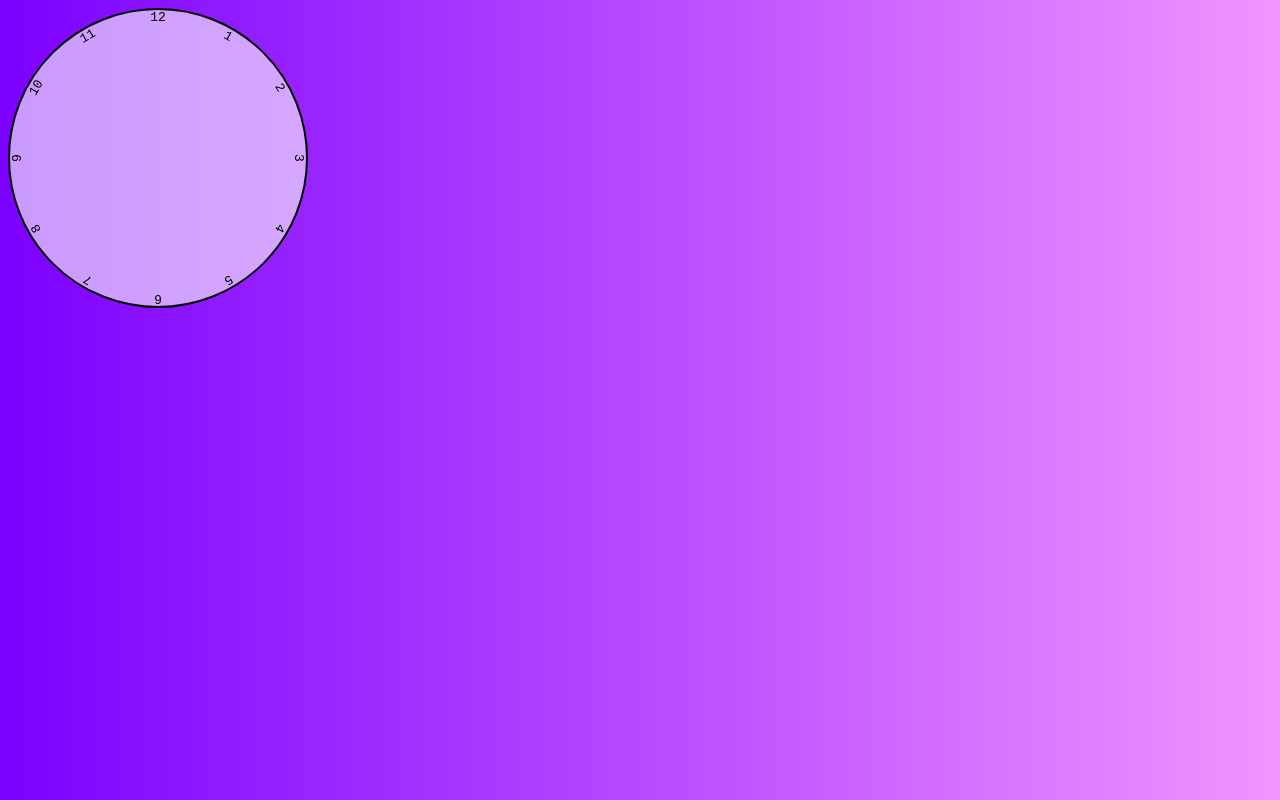
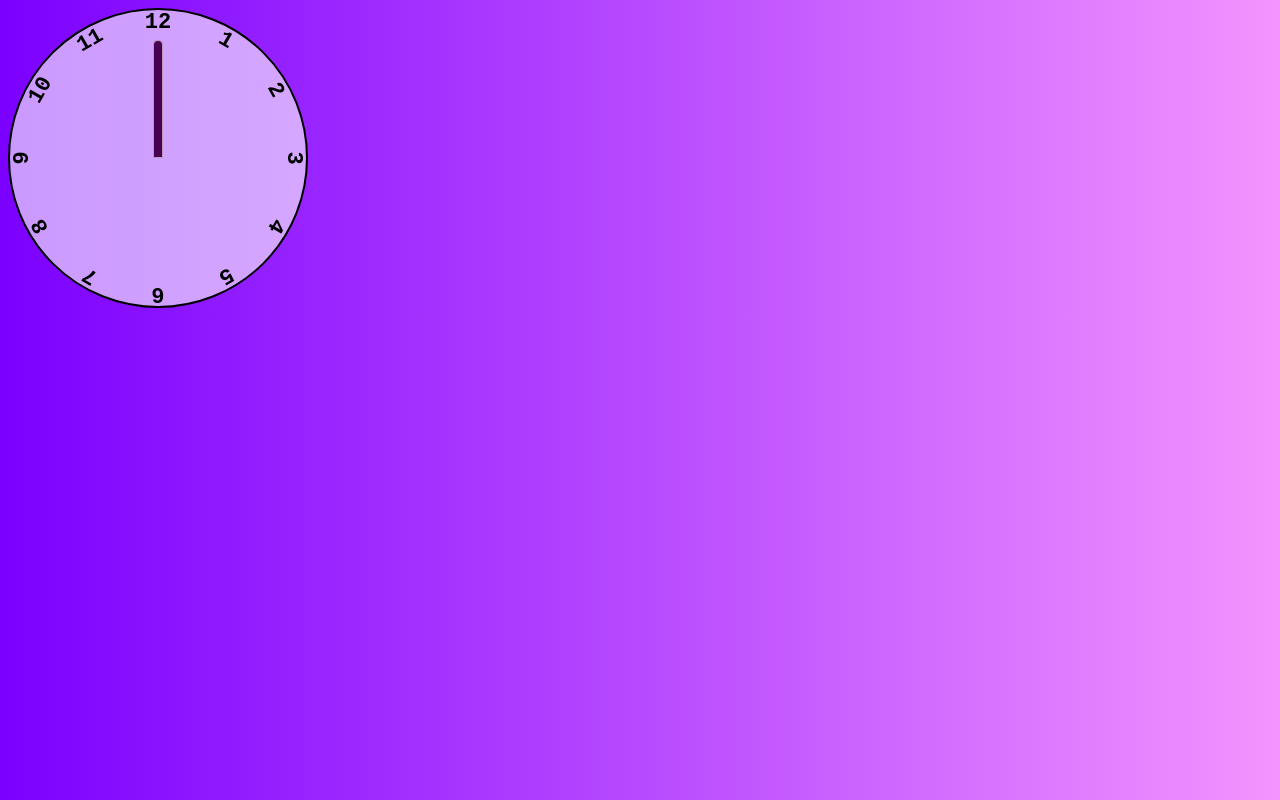
Before and after one commit to sksuraj17/analog-clock, a plain HTML site: page index.html in a window 1280 px wide. Drawn offline with Linux system fonts and the light colour scheme.

Commit message:
Commit 6

```diff
--- a/index.html
+++ b/index.html
@@ -10,9 +10,9 @@
 </head>
 <body>
     <div class="clock">
-        <div class="hand-hour"></div>
-        <div class="hand-min"></div>
-        <div class="hand-sec"></div>
+        <div class="hand hour"></div>
+        <div class="hand min"></div>
+        <div class="hand sec"></div>
         <div class="number number1">1</div>
         <div class="number number2">2</div>
         <div class="number number3">3</div>
--- a/styles.css
+++ b/styles.css
@@ -1,6 +1,8 @@
 *{
     box-sizing: border-box;
     font-family: monospace;
+    font-size: 22px;
+    font-weight: 600;
 }
 
 body{
@@ -25,6 +27,7 @@ body{
     transform: rotate(var(--rotation));
 }
 
+/* Placing the numbers in clock in circle */
 .clock .number1{ --rotation: 30deg;}
 .clock .number2{ --rotation: 60deg;}
 .clock .number3{ --rotation: 90deg;}
@@ -36,3 +39,18 @@ body{
 .clock .number9{ --rotation: 270deg;}
 .clock .number10{ --rotation: 300deg;}
 .clock .number11{ --rotation: 330deg;}
+
+.clock .hand{
+    --rotation: 0;
+    position: absolute;
+    bottom: 50%;
+    left: 50%;
+    width: 10px;
+    height: 40%;
+    background-color: #490052;
+    border: 1px solid rgba(255, 255, 255,.6);
+    border-top-left-radius: 12px;
+    border-top-right-radius: 12px;
+    transform-origin: bottom ;
+    transform: translateX(-50%) rotate(calc(var(--rotation)*1deg));
+}
```
